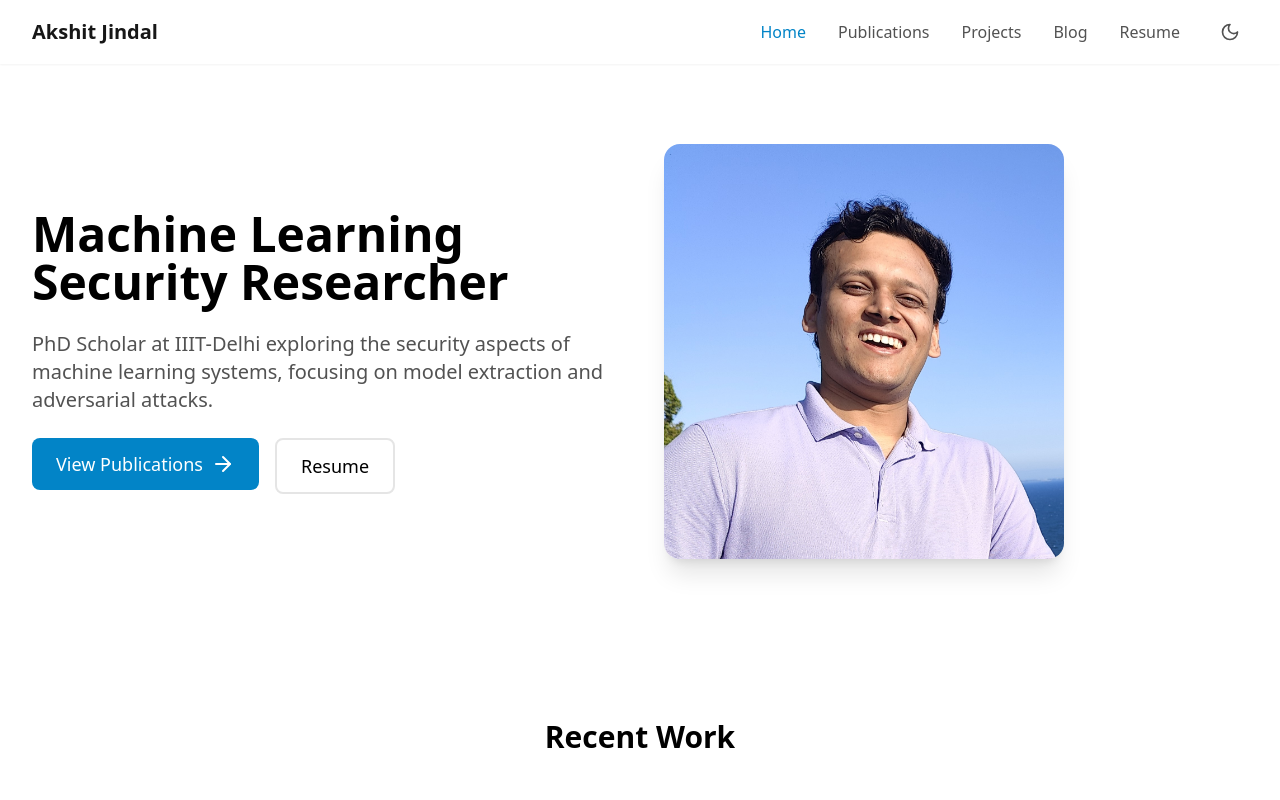
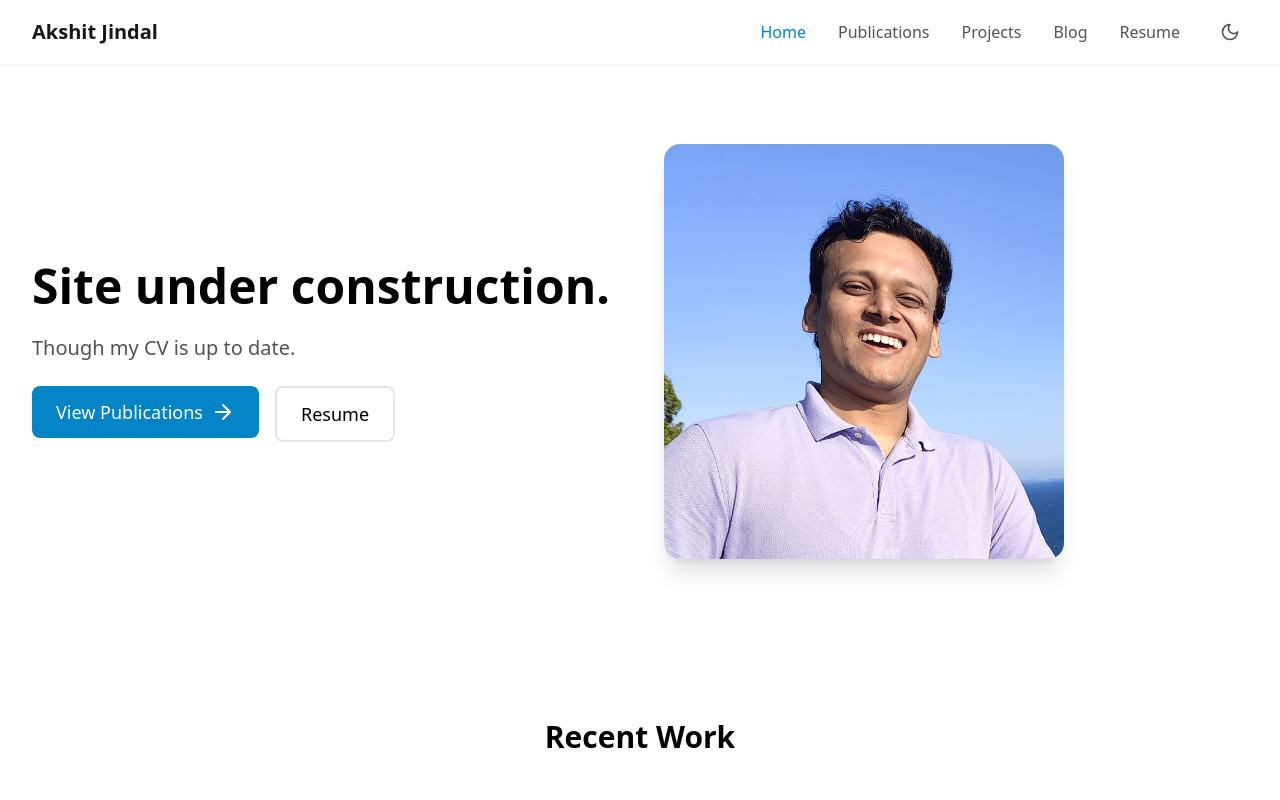
Before and after one commit to akshitjindal1/akshitjindal.github.io, a Next.js app: page / in a window 1280 px wide. Shown: the top 800 px of the page. Built offline with nearby package versions, Linux system fonts and the light colour scheme.

Commit message:
Update index.tsx

```diff
--- a/src/pages/index.tsx
+++ b/src/pages/index.tsx
@@ -17,11 +17,10 @@ export default function HomePage() {
           <div className="grid grid-cols-1 md:grid-cols-2 gap-12 items-center">
             <div className="space-y-6">
               <h1 className="text-4xl md:text-5xl font-bold">
-                Machine Learning Security Researcher
+                Site under construction.
               </h1>
               <p className="text-xl text-neutral-600 dark:text-neutral-300">
-                PhD Scholar at IIIT-Delhi exploring the security aspects of machine learning systems,
-                focusing on model extraction and adversarial attacks.
+                Though my CV is up to date.
               </p>
               <div className="flex space-x-4">
                 <Link href="/publications">
```
